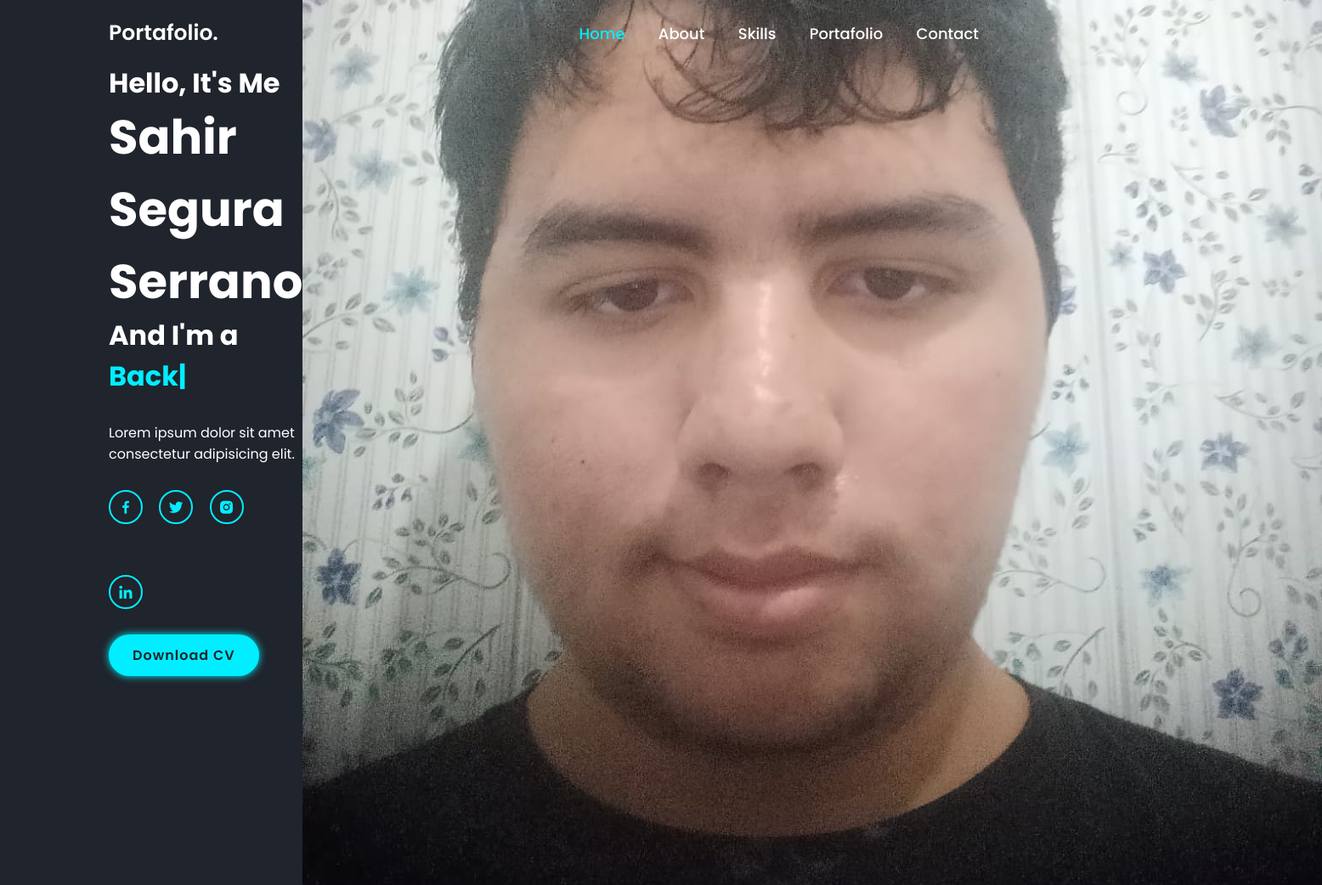
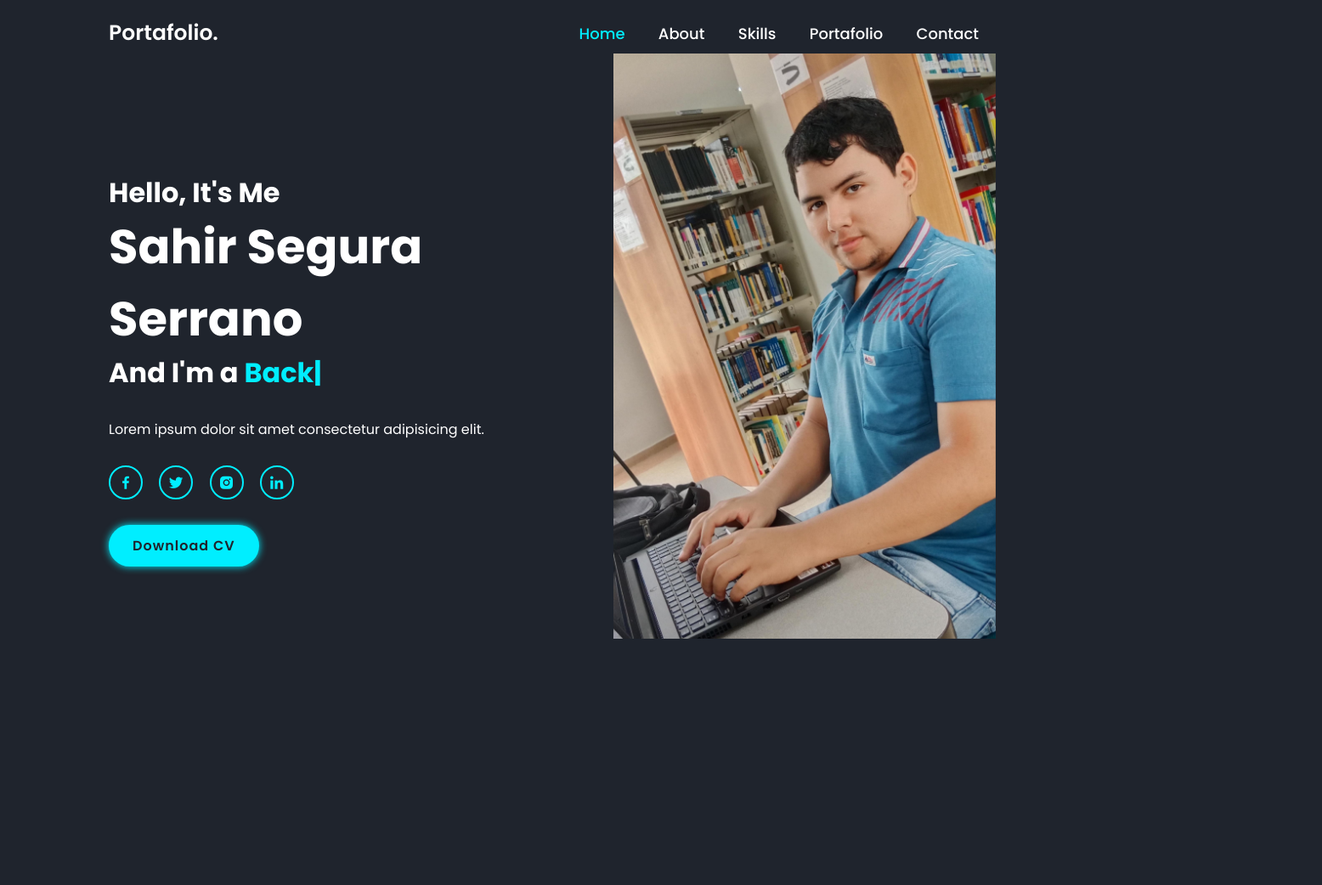
Before and after one commit to sahirf/Portafolio, a plain HTML site: page index.html in a window 1280 px wide. Shown: the top 1042 px of the page at 85% size, 1556 px wide, since content can reach past the window. After the commit the page ends 800 px from the top, so only its background shows below. Drawn offline with nearby package versions, Linux system fonts and the light colour scheme.

Commit message:
Update index.html 5
si

```diff
--- a/index.html
+++ b/index.html
@@ -37,8 +37,8 @@
             </div>
             <a href="#" class="btn">Download CV</a>
         </div>
-        <div class="imagenxd.jpg">
-        <img src="home.jfif" alt="">
+        <div class="home-img">
+        <img src="imagenxd.jpg" alt="">
         </div>
     </section>
 
```
